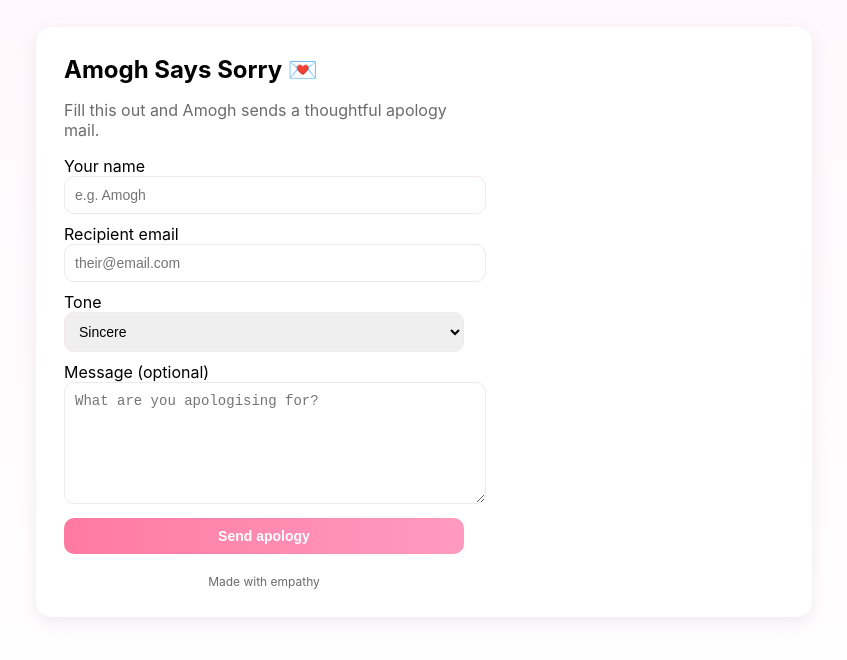
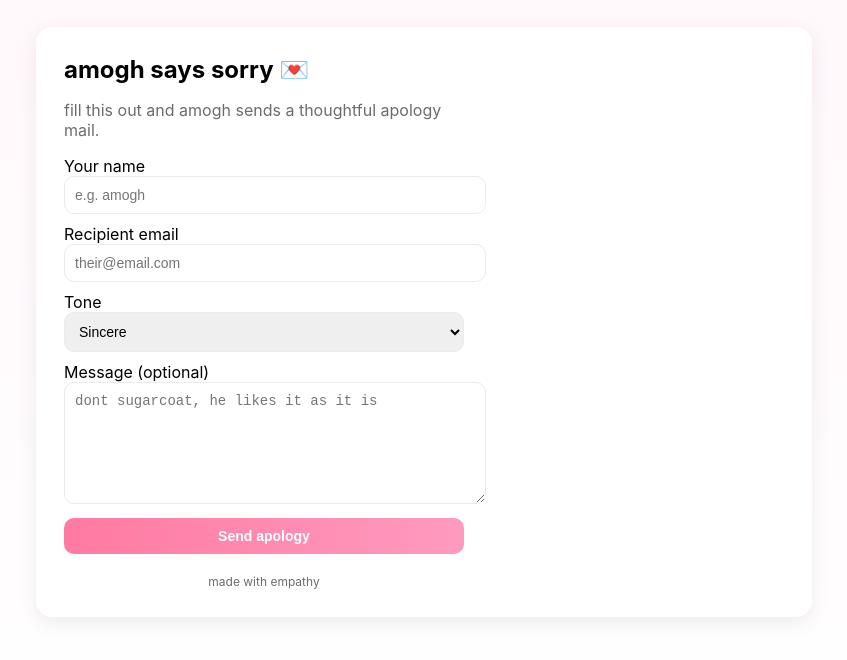
Before and after one commit to amoghgg/amoghsayssorry.com, a website: page public/index.html in a window 1280 px wide. Shown: the part 102-762 px from the top of the page, without its empty margins (216-1063 px from the left). Drawn offline with Linux system fonts and the light colour scheme.

```diff
--- a/public/index.html
+++ b/public/index.html
@@ -3,7 +3,7 @@
 <head>
   <meta charset="utf-8" />
   <meta name="viewport" content="width=device-width,initial-scale=1" />
-  <title>Amogh Says Sorry 💌</title>
+  <title>amogh Says Sorry 💌</title>
 
   <style>
     :root{
@@ -78,12 +78,12 @@
 <body>
   <div class="card">
     <div>
-      <h1>Amogh Says Sorry 💌</h1>
-      <p>Fill this out and Amogh sends a thoughtful apology mail.</p>
+      <h1>amogh says sorry 💌</h1>
+      <p>fill this out and amogh sends a thoughtful apology mail.</p>
 
       <form id="apologyForm">
         <label>Your name</label>
-        <input id="senderName" required placeholder="e.g. Amogh" />
+        <input id="senderName" required placeholder="e.g. amogh" />
 
         <label>Recipient email</label>
         <input id="recipientEmail" type="email" required placeholder="their@email.com" />
@@ -96,12 +96,12 @@
         </select>
 
         <label>Message (optional)</label>
-        <textarea id="message" placeholder="What are you apologising for?"></textarea>
+        <textarea id="message" placeholder="dont sugarcoat, he likes it as it is"></textarea>
 
         <button type="submit">Send apology</button>
       </form>
 
-      <footer>Made with empathy</footer>
+      <footer>made with empathy</footer>
     </div>
   </div>
 
```
